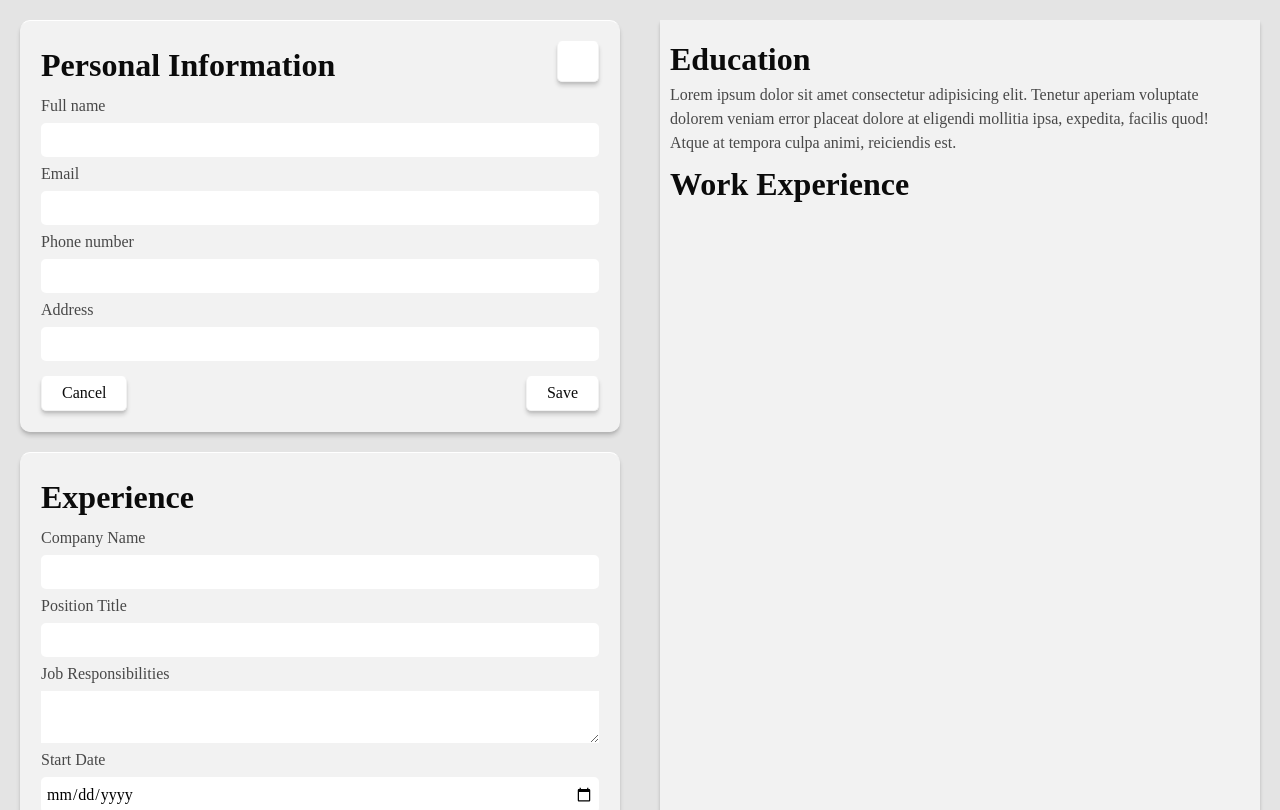
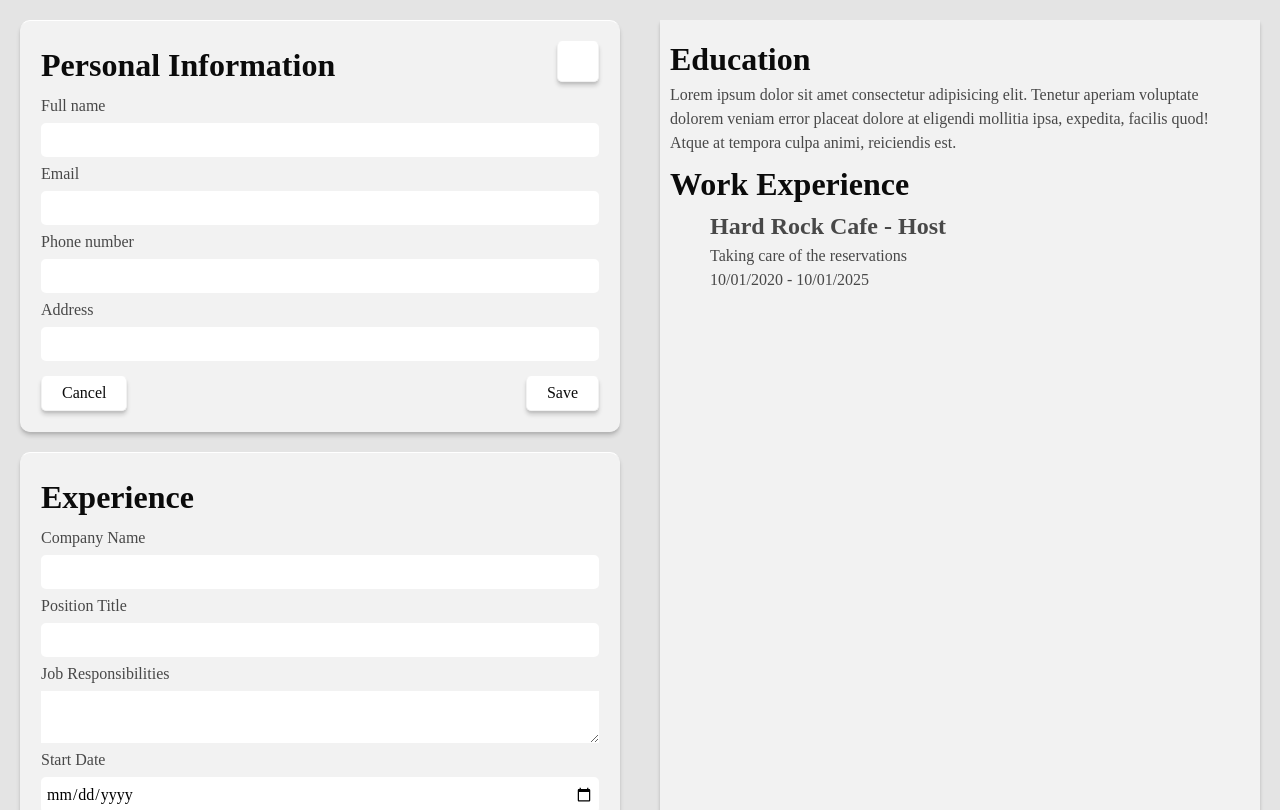
Before and after one commit to Julczan/cv_app, a React (Vite) app: page / in a window 1280 px wide. Shown: the top 810 px of the page. Built offline with nearby package versions, Linux system fonts and the light colour scheme.

Commit message:
output experience

```diff
--- a/initialInfo.js
+++ b/initialInfo.js
@@ -19,7 +19,7 @@ const DATA = {
   experience: [
     {
       id: "exp-0",
-      companyName: "Hard Rock",
+      companyName: "Hard Rock Cafe",
       position: "Host",
       responsibility: "Taking care of the reservations",
       startDate: "10/01/2020",
--- a/src/components/App.jsx
+++ b/src/components/App.jsx
@@ -39,7 +39,7 @@ function App(props) {
         experienceInfo={experienceInfo}
         addExperience={addExperience}
       />
-      <OutputCard />
+      <OutputCard experienceInfo={experienceInfo} />
     </>
   );
 }
--- a/src/components/OutputCard.jsx
+++ b/src/components/OutputCard.jsx
@@ -1,6 +1,6 @@
 import "../styles/Output.css";
 
-function OutputCard() {
+function OutputCard(props) {
   return (
     <div className="output-section">
       <div className="card-output">
@@ -24,8 +24,17 @@ function OutputCard() {
 
         <div className="experience-container">
           <h1>Work Experience</h1>
-
-          <ul></ul>
+          {props.experienceInfo.map((experience) => (
+            <ul key={experience.id}>
+              <h2>
+                {experience.companyName} - {experience.position}
+              </h2>
+              <p>{experience.responsibility}</p>
+              <p>
+                {experience.startDate} - {experience.endDate}
+              </p>
+            </ul>
+          ))}
         </div>
       </div>
     </div>
```
